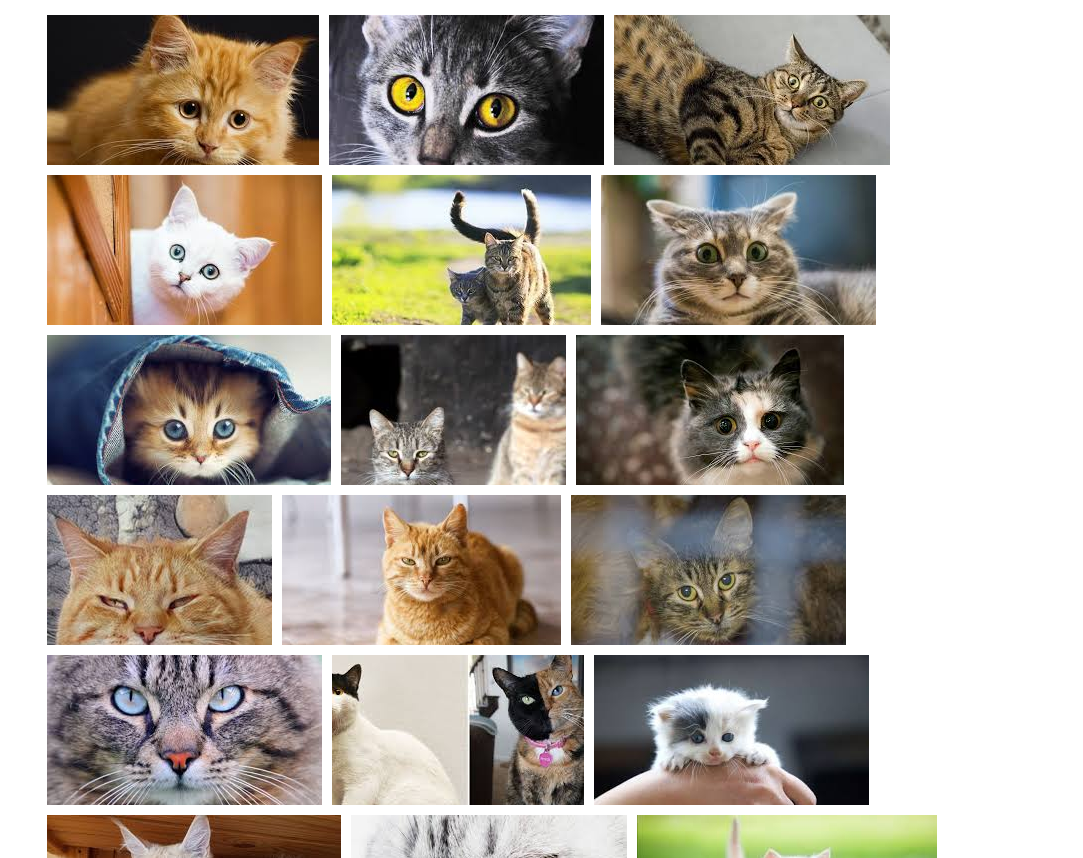
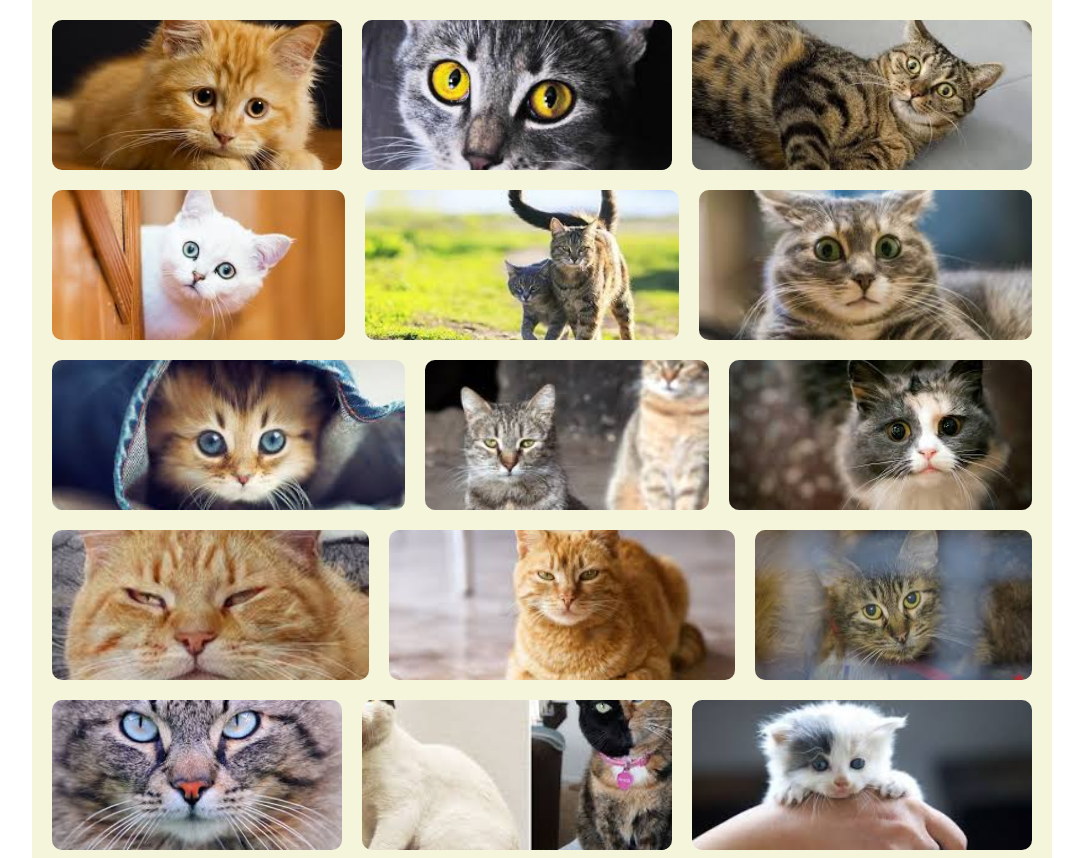
Before and after one commit to maab2b/Practical_task_Cats, a plain HTML site: page index.html in a window 1280 px wide. Shown: the top 858 px of the page, without its empty margins (98-1181 px from the left). Drawn offline with Linux system fonts and the light colour scheme.

Commit message:
final_commit

```diff
--- a/css/main.css
+++ b/css/main.css
@@ -1,19 +1,53 @@
 body {
     margin: 0;
+    box-sizing: border-box;
 }
 
 .wrapper {
     display: flex;
+    flex-flow: row wrap;
+    justify-content: center;
+    width: 1000px;
+    height: 100%;
+    margin: 0 auto;
     padding: 10px;
-    flex-flow: row wrap;
-    width: 1000px;
-    margin: 0 auto;
-    min-height: 100vh;
+    background-color: beige;
 }
 
 .cat {
-    overflow: hidden;
+    flex: 1 0 230px;
     width: max-content;
     height: 150px;
-    margin: 5px;
+    margin: 10px;
+    border-radius: 10px;
+    overflow: hidden;
 }
+
+.cat img {
+    width: 100%;
+    height: 100%;
+    object-fit: cover;
+    transition: .3s cubic-bezier(.76,.19,.84,.29);
+}
+
+.cat:nth-child(4n+1) {
+    flex-basis: 250px;
+}
+.cat:nth-child(4n+2) {
+    flex-basis: 270px;
+}
+.cat:nth-child(4n+3) {
+    flex-basis: 300px;
+}
+.cat:last-child {
+    flex: 1 0 calc(100% - 20px);
+}
+
+.cat:hover {
+    box-shadow: 0 0 10px rgba(0,0,0,0.9);
+}
+
+.cat:hover img {
+    transform: scale(1.1) rotate(-1deg);
+    cursor: crosshair;
+}
```
Also changed, not shown: css/img/Cat 30.jpg.
